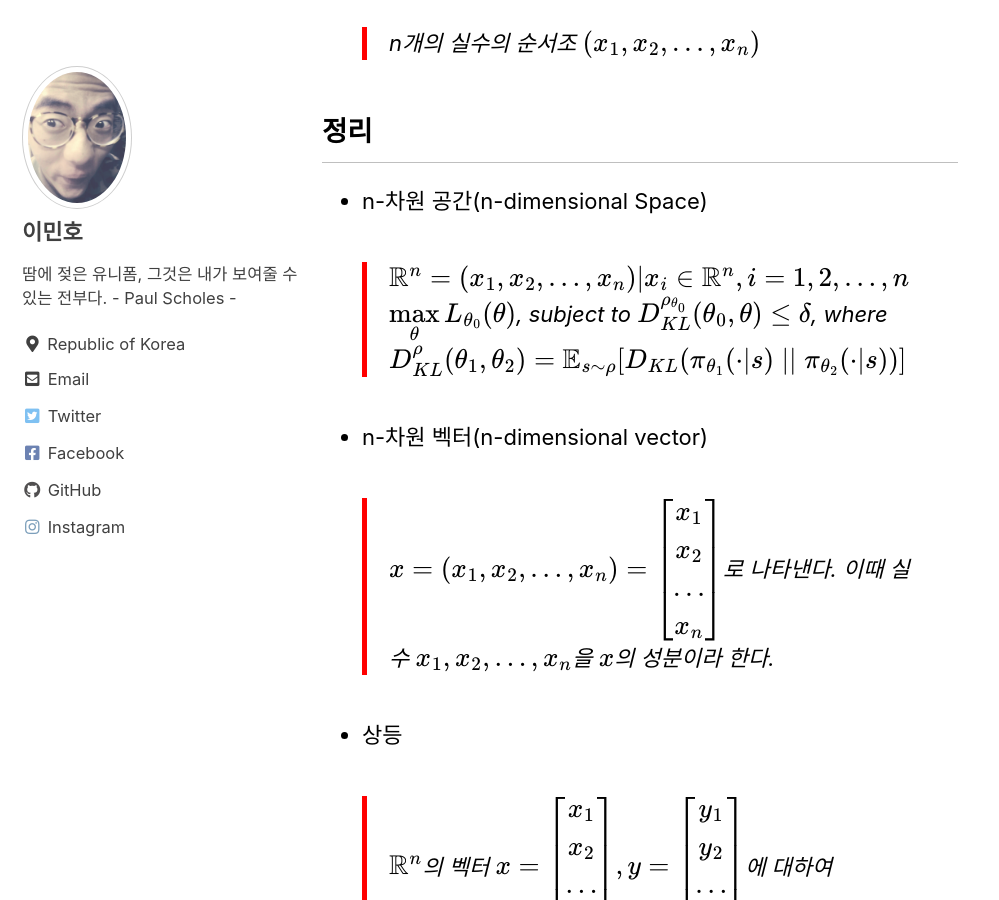
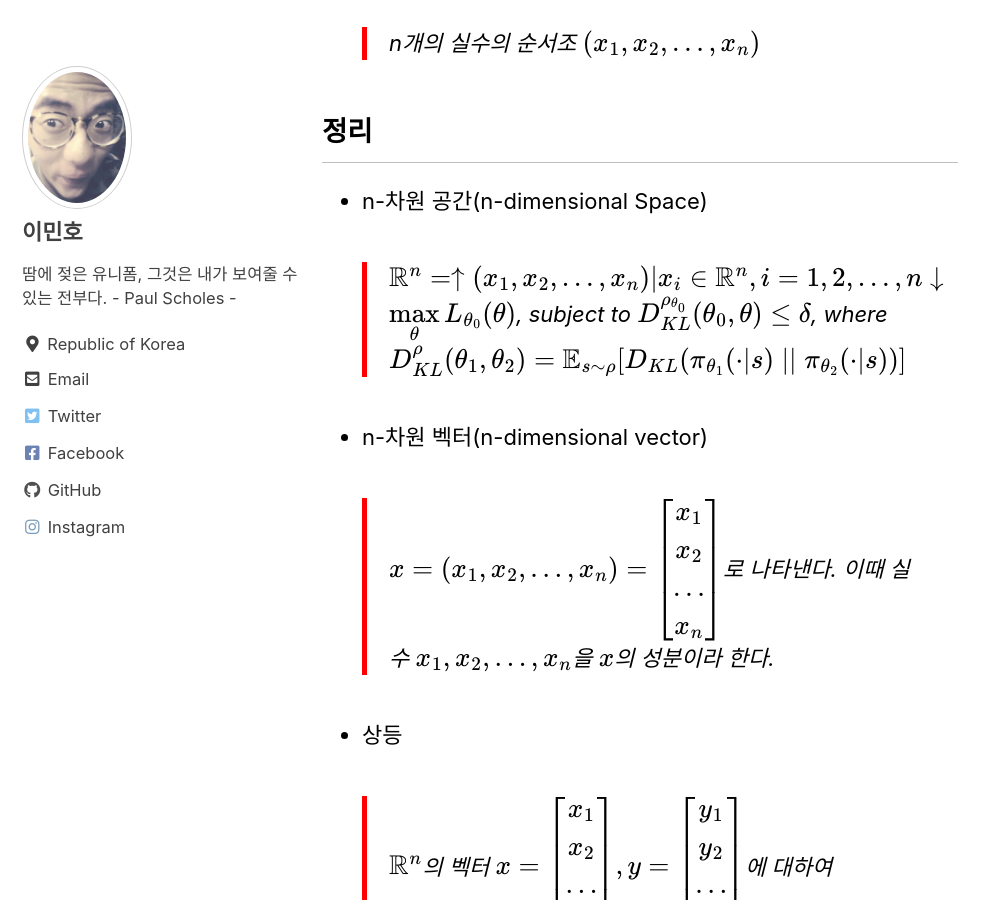
Before and after one commit to DSLuGu/DSLuGu.github.io, a Jekyll site: the page built from _posts/2020-09-09-벡터(Vectors).md, in a window 1280 px wide and 900 px high, scrolled down 1057 px. Shown: the whole window, without its empty margins (0-999 px from the left). Built offline with Jekyll 4.4.1, drawn with Linux system fonts in a browser that asks for light colours; cached includes are drawn as plain includes; formulas are drawn with MathJax 3.

Commit message:
Posting 벡터(Vectors)

```diff
--- a/_posts/2020-09-09-벡터(Vectors).md
+++ b/_posts/2020-09-09-벡터(Vectors).md
@@ -29,7 +29,7 @@ last_modified_at: 2020-09-09T18:00:00+09:00
 
 - n-차원 공간(n-dimensional Space)
 
-    > $\mathbb{R}^n = \{(x_1,x_2,...,x_n)|x_i \in \mathbb{R}^n, i=1,2,...,n\}$
+    > $\mathbb{R}^n = \uparrow(x_1,x_2,...,x_n)|x_i \in \mathbb{R}^n, i=1,2,...,n\downarrow$
     > $\max\limits_\theta L_{\theta_0}(\theta)$, subject to $D_{KL}^{\rho_{\theta_0}}(\theta_0,\theta)\le\delta$, where $D_{KL}^\rho(\theta_1,\theta_2)=\mathbb{E}\_{s\sim\rho}[D\_{KL}(\pi\_{\theta_1}(\cdot\vert s)\mid\mid\pi\_{\theta_2}(\cdot\vert s))]$
 
 - n-차원 벡터(n-dimensional vector)
```
